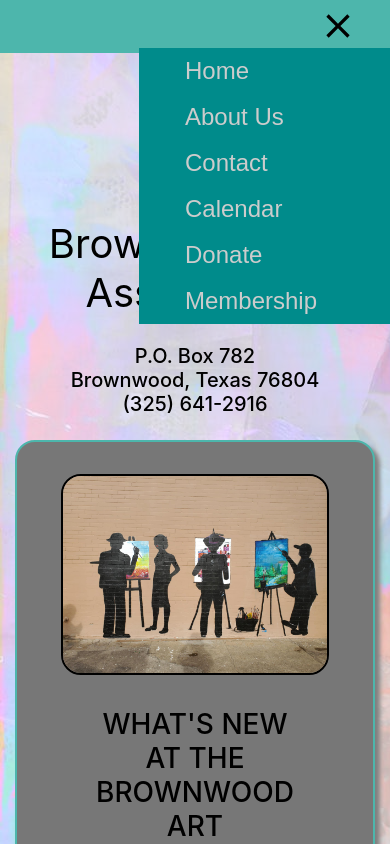
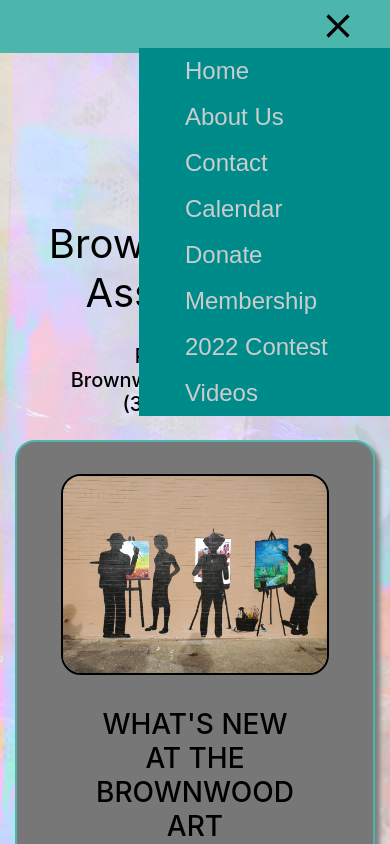
Before and after one commit to Jonathan-Day-Dev/bwd-art, a React (Create React App) app: page / in a window 390 px wide. Both pictures are taken after a click on the icon 338 px from the left and 26 px from the top of the page. Shown: the top 844 px of the page. Built offline with nearby package versions, Linux system fonts and the light colour scheme.

Commit message:
add contest and vids to small screen menu

```diff
--- a/src/components/Nav/Navbar.js
+++ b/src/components/Nav/Navbar.js
@@ -42,6 +42,16 @@ const Hamburger = (props) => {
     props.onClick();
   };
 
+  const contestHandler = () => {
+    dispatch(pageActions.contest());
+    props.onClick();
+  }
+
+  const videoHandler = () => {
+    dispatch(pageActions.video());
+    props.onClick();
+  }
+
   return (
     <ul className={styles["small-menu"]}>
       <li>
@@ -75,6 +85,16 @@ const Hamburger = (props) => {
           className={styles["small-menu__btn"]}
         >
           Membership
+        </button>
+      </li>
+      <li>
+        <button onClick={contestHandler} className={styles["small-menu__btn"]}>
+          2022 Contest
+        </button>
+      </li>
+      <li>
+        <button onClick={videoHandler} className={styles["small-menu__btn"]}>
+          Videos
         </button>
       </li>
     </ul>
--- a/src/components/OnlineClasses/Classes.js
+++ b/src/components/OnlineClasses/Classes.js
@@ -36,18 +36,18 @@ const Classes = (props) => {
             height="180"
             src="https://www.youtube.com/embed/Wte3rdje2q0"
             title="YouTube video player"
-            frameborder="0"
+            frameBorder="0"
             allow="accelerometer; autoplay; clipboard-write; encrypted-media; gyroscope; picture-in-picture"
-            allowfullscreen
+            allowFullScreen
           ></iframe>
           <iframe
             width="200"
             height="180"
             src="https://www.youtube.com/embed/lKkZkKW5Irg"
             title="YouTube video player"
-            frameborder="0"
+            frameBorder="0"
             allow="accelerometer; autoplay; clipboard-write; encrypted-media; gyroscope; picture-in-picture"
-            allowfullscreen
+            allowFullScreen
           ></iframe>
         </div>
       </div>
```
